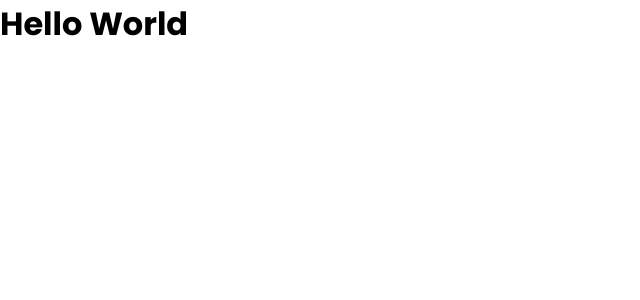
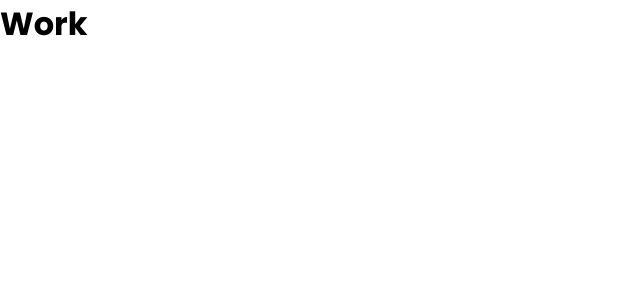
Before and after one commit to martiwg/itguys, a React (Create React App) app: page /work in a window 1280 px wide. Shown: the top 300 px of the page, without its empty margins (0-640 px from the left). Built offline with nearby package versions, Linux system fonts and the light colour scheme.

Commit message:
added path components and boilerplate

```diff
--- a/src/App.js
+++ b/src/App.js
@@ -1,8 +1,18 @@
+import { BrowserRouter as Router, Routes, Route } from 'react-router-dom'
+
+import Home from './pages/home/Home'
+import About from './pages/about/About'
+import Work from './pages/work/Work'
+
 const App = () => {
   return(
-    <div>
-      <h1>Hello World</h1>
-    </div>
+    <Router>
+      <Routes>
+        <Route path="/" element={<Home />} />
+        <Route path="/about" element={<About />} />
+        <Route path="/work" element={<Work />} />
+      </Routes>
+    </Router>
   )
 }
 
--- a/src/pages/about/About.js
+++ b/src/pages/about/About.js
@@ -0,0 +1,11 @@
+import styles from './About.module.css'
+
+const About = () => {
+  return(
+    <div>
+      <h1>About</h1>
+    </div>
+  )
+}
+
+export default About
--- a/src/pages/home/Home.js
+++ b/src/pages/home/Home.js
@@ -0,0 +1,11 @@
+import styles from './Home.module.css'
+
+const Home = () => {
+  return(
+    <div>
+      <h1>Home</h1>
+    </div>
+  )
+}
+
+export default Home
--- a/src/pages/work/Work.js
+++ b/src/pages/work/Work.js
@@ -0,0 +1,11 @@
+import styles from './Work.module.css'
+
+const Work = () => {
+  return(
+    <div>
+      <h1>Work</h1>
+    </div>
+  )
+}
+
+export default Work
```
Also changed, not shown: src/pages/about/About.module.css (added), src/pages/home/Home.module.css (added), src/pages/work/Work.module.css (added).
